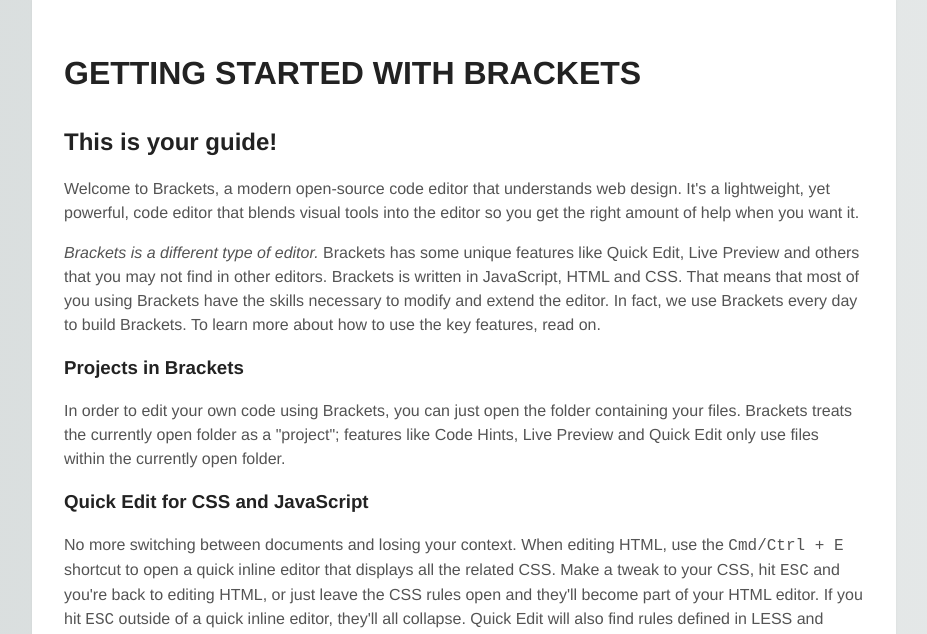
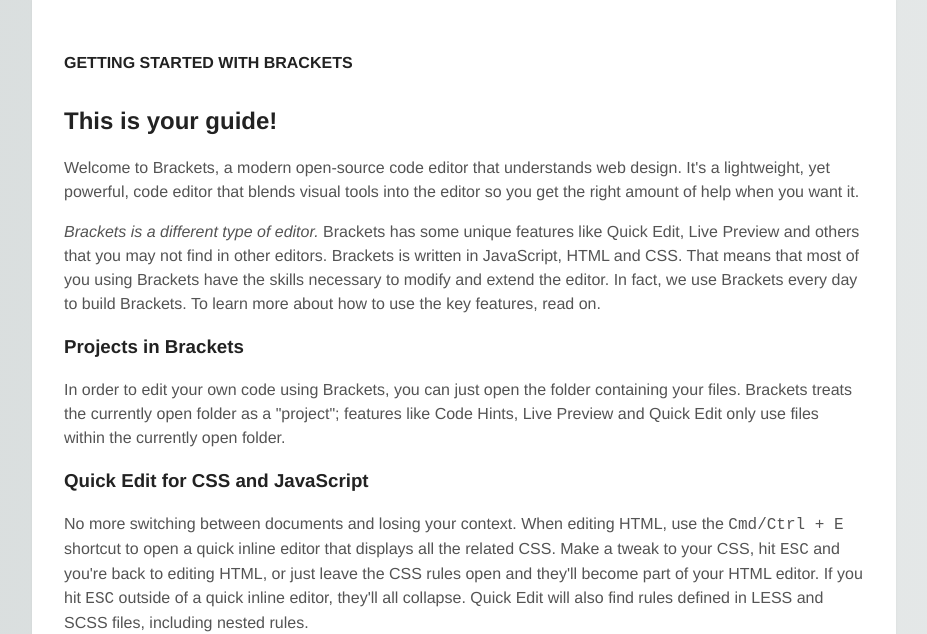
Before and after one commit to vidyagit/test1, a plain HTML site: page index.html in a window 1280 px wide. Shown: the top 634 px of the page, without its empty margins (176-1103 px from the left). Drawn offline with Linux system fonts and the light colour scheme.

Commit message:
Second commit

```diff
--- a/index.html
+++ b/index.html
@@ -10,7 +10,7 @@
     </head>
     <body>
 
-        <h1>GETTING STARTED WITH BRACKETS</h1>
+        <h4>GETTING STARTED WITH BRACKETS</h4>
         <h2>This is your guide!</h2>
 
         <!--
```
